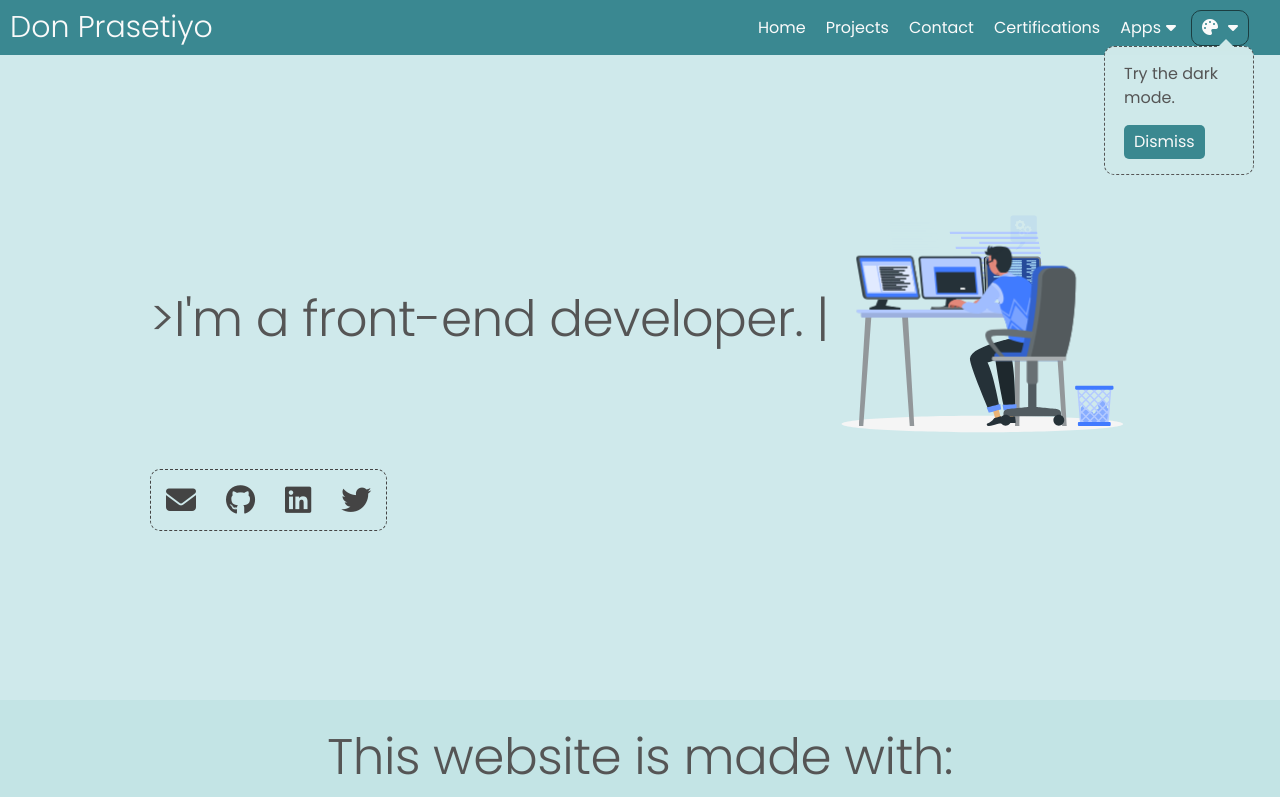
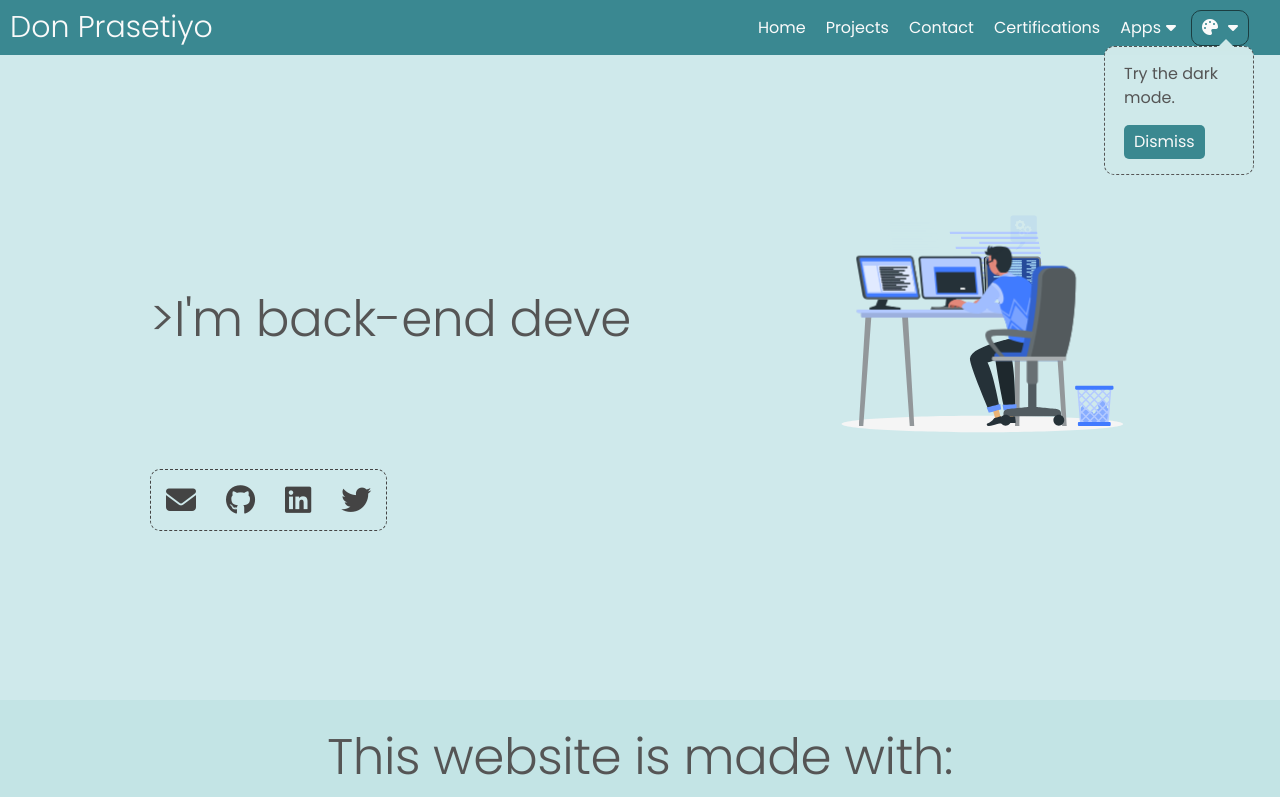
Before and after one commit to donprasetiyo/donprasetiyo, a Next.js app: page / in a window 1280 px wide. Shown: the top 797 px of the page. Built offline with nearby package versions, Linux system fonts and the light colour scheme.

Commit message:
read me update

```diff
--- a/components/Content.tsx
+++ b/components/Content.tsx
@@ -16,7 +16,7 @@ const Content = () => {
     }, [])
 
     function lottieAnimate() {
-        const steps = [1000, "Hi, I'm Don.", 1000, "I'm a front-end developer.", 1000, "...with experience in the backend."];
+        const steps = [250, "Hi, I'm Don.", 250, "I'm a front-end developer.", 250, "I'm back-end developer.", 250, "with a go-to stack of React.js/Next.js..", 250, "..Tailwind and TypeScript..", 250, "..who open to working with other technologies..", 250, "..or other programming languages.", 250, "I usually either dockerize my apps..", 250, "..or to serverless environment (Lambda)..", 250, "..with infra-as-code tool SST (sst.dev)", 250, "..or simply to PaaS like Vercel."];
         var x = document.getElementById('target')
         //THIS FUNCTION DOESN'T TRIGGER RE-RENDER. ONLY RUNS ONCE, AND TYPICAL.JS TAKES CARE OF THE LOOP
         type(x, ...steps, loop);
```
Also changed, not shown: 1 other file (tests, documents, lock files or other folders).
